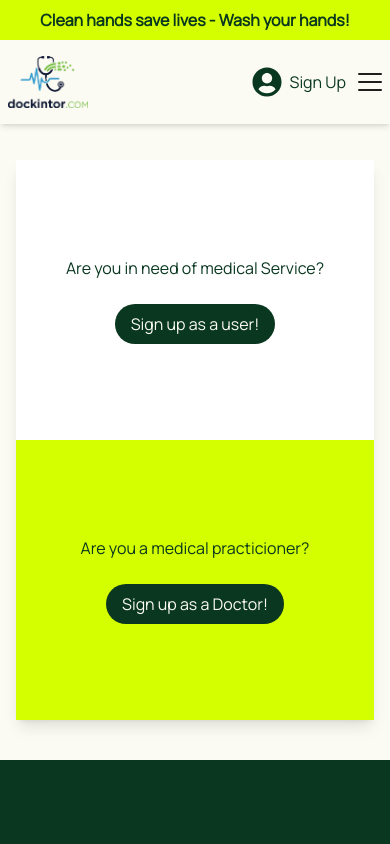
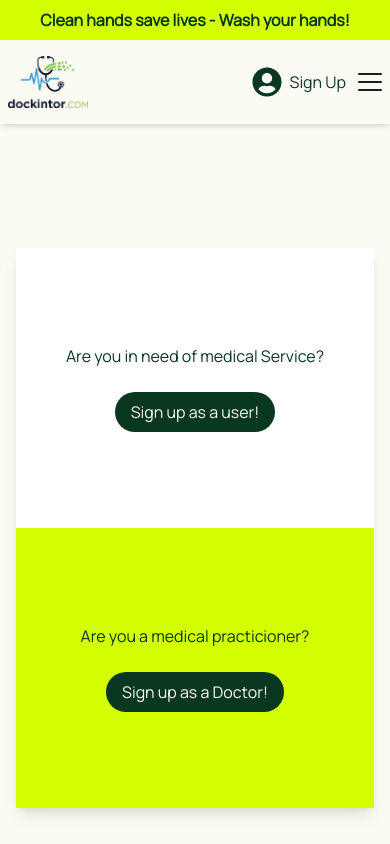
Before and after one commit to benchigozie/dockintor, a React (Vite) app: page /get-started in a window 390 px wide. Shown: the top 844 px of the page. Built offline with nearby package versions, Linux system fonts and the light colour scheme.

Commit message:
Revert "adjust y- padding on the getstarted page on mobile."
This reverts commit 93ff9ab2536bc3c0b85df24a917e50a90fded12b.

```diff
--- a/src/pages/GetStarted.jsx
+++ b/src/pages/GetStarted.jsx
@@ -3,7 +3,7 @@ import Button from "../components/Button";
 
 function GetStarted() {
     return (
-        <section className='bg-mylight w-full px-4 py-10 md:py-32'>
+        <section className='bg-mylight w-full px-4 py-32'>
             <div className='max-w-[900px] mx-auto text-center grid grid-cols-1 md:grid-cols-2 items-center justify-center shadow-lg'>
                 <div className="bg-white flex flex-col items-center gap-6 py-24 px-4 md:px-20">
                     <h1>Are you in need of medical Service?</h1>
```
